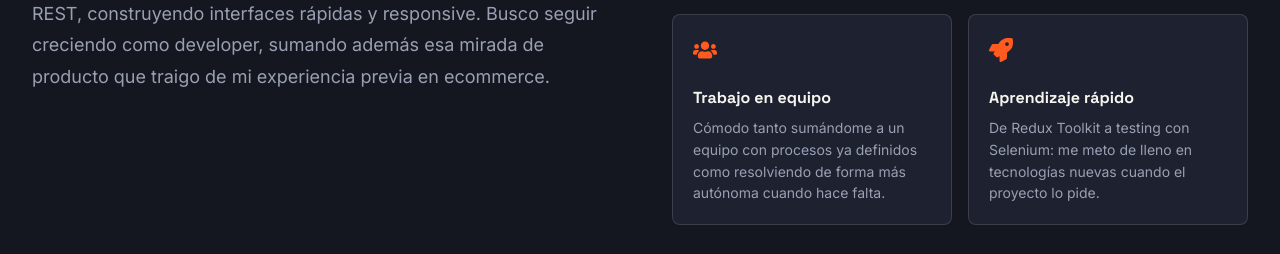
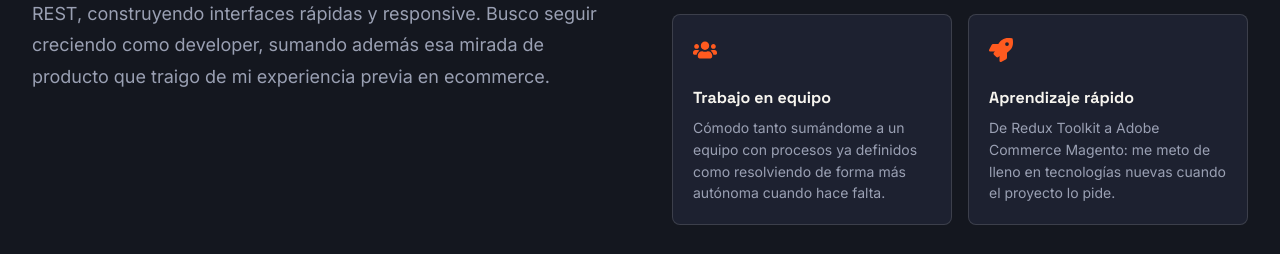
Before and after one commit to IgnacioDN/Portfolio, a React (Vite) app in the folder Portfolio-Project/: page / in a window 1280 px wide. Shown: the part 1049-1303 px from the top of the page. Built offline with nearby package versions, Linux system fonts and the light colour scheme.

Commit message:
Update description in About component

```diff
--- a/Portfolio-Project/src/components/About.jsx
+++ b/Portfolio-Project/src/components/About.jsx
@@ -37,7 +37,7 @@ const About = () => {
     {
       icon: <FaRocket />,
       title: 'Aprendizaje rápido',
-      description: 'De Redux Toolkit a testing con Selenium: me meto de lleno en tecnologías nuevas cuando el proyecto lo pide.',
+      description: 'De Redux Toolkit a Adobe Commerce Magento: me meto de lleno en tecnologías nuevas cuando el proyecto lo pide.',
     },
   ];
 
```
